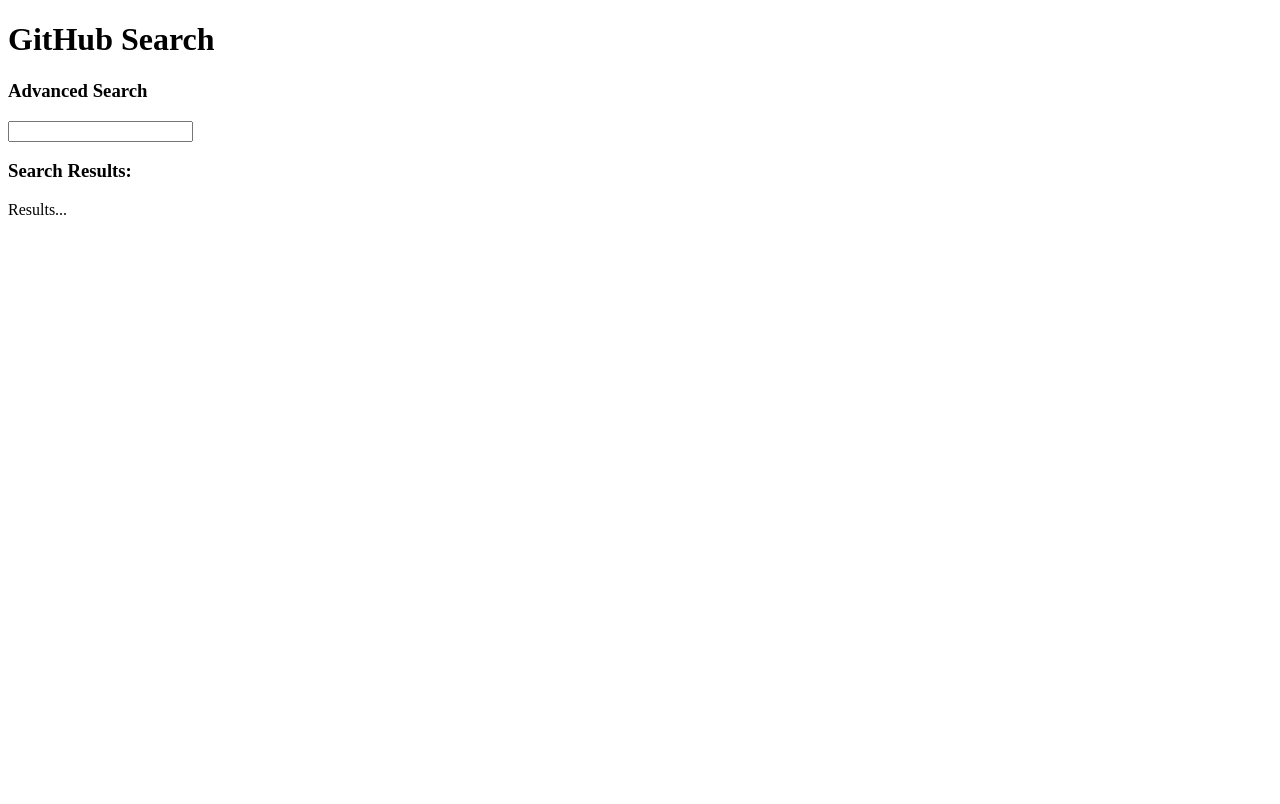
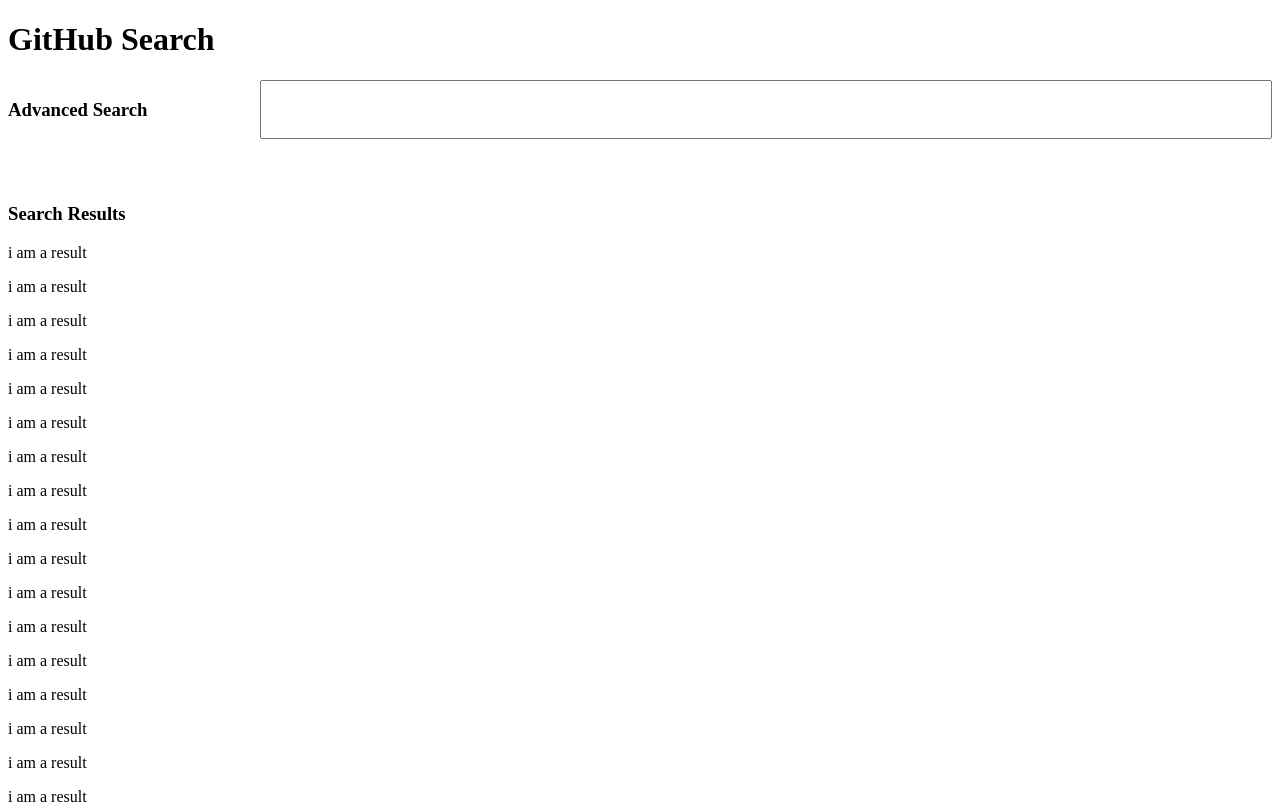
Before and after one commit to michaelyuen/github-search, a Next.js app: page / in a window 1280 px wide. Shown: the top 804 px of the page. Built offline with nearby package versions, Linux system fonts and the light colour scheme.

Commit message:
Scaffold more components -- SearchForm, SearchResults, Simple layout styles

```diff
--- /dev/null
+++ b/components/Input/Input.styles.ts
@@ -0,0 +1,5 @@
+import styled from "styled-components";
+
+export const StyledInput = styled.input`
+  padding: 0.5em;
+`;
--- a/components/Input/index.tsx
+++ b/components/Input/index.tsx
@@ -1,3 +1,6 @@
+import { StyledInput } from "./Input.styles";
+
 export const Input: React.FC = () => {
-  return <input type="text" />;
+  return <StyledInput type="text" />;
 };
+export { StyledInput };
--- a/components/ResultsContainer/index.tsx
+++ /dev/null
@@ -1,3 +0,0 @@
-export const ResultsContainer: React.FC = () => {
-  return <div>Results...</div>;
-};
--- /dev/null
+++ b/components/SearchForm/SearchForm.styles.ts
@@ -0,0 +1,18 @@
+import styled from "styled-components";
+import { StyledInput } from "../Input";
+
+export const SearchFormContainer = styled.div`
+  display: flex;
+  flex-wrap: wrap;
+  margin-bottom: 4em;
+
+  ${StyledInput} {
+    flex-grow: 1;
+  }
+
+  @media (min-width: 768px) {
+    h3 {
+      margin-right: 6em;
+    }
+  }
+`;
--- /dev/null
+++ b/components/SearchForm/index.tsx
@@ -0,0 +1,16 @@
+import { SearchFormContainer } from "./SearchForm.styles";
+import { Input } from "../Input";
+
+export interface SearchFormProps {
+  title: string;
+}
+
+export const SearchForm: React.FC<SearchFormProps> = ({ title }) => {
+  return (
+    <SearchFormContainer>
+      <h3>{title}</h3>
+      <Input />
+    </SearchFormContainer>
+  );
+};
+export { SearchFormContainer };
--- /dev/null
+++ b/components/SearchResults/SearchResults.styles.js
@@ -0,0 +1,3 @@
+import styled from "styled-components";
+
+export const SearchResultsContainer = styled.div``;
--- /dev/null
+++ b/components/SearchResults/index.tsx
@@ -0,0 +1,30 @@
+import { SearchResultsContainer } from "./SearchResults.styles";
+
+export interface SearchResultsProps {
+  noResultsMessage: string;
+  results?: Array<{
+    description: string;
+    fork: boolean;
+    license: string;
+    name: string;
+    stars: number;
+    url: string;
+  }>;
+  title: string;
+}
+
+export const SearchResults: React.FC<SearchResultsProps> = ({
+  noResultsMessage,
+  results,
+  title,
+}) => {
+  const hasResults = results && results.length > 0;
+  return (
+    <SearchResultsContainer>
+      <h3>{title}</h3>
+      {!hasResults && <p>{noResultsMessage}</p>}
+      {hasResults && results.map((result, i) => <p key={i}>i am a result</p>)}
+    </SearchResultsContainer>
+  );
+};
+export { SearchResultsContainer };
--- a/components/index.js
+++ b/components/index.js
@@ -1,2 +1,3 @@
 export * from "./Input";
-export * from "./ResultsContainer";
+export * from "./SearchResults";
+export * from "./SearchForm";
--- a/pages/index.tsx
+++ b/pages/index.tsx
@@ -1,10 +1,261 @@
 import type { NextPage } from "next";
 import Head from "next/head";
-import { Input, ResultsContainer } from "../components";
+import { SearchForm, SearchResults } from "../components";
+
+const mockResults = [
+  {
+    description:
+      "A declarative, efficient, and flexible JavaScript library for building user interfaces.",
+    fork: false,
+    license: "MIT License",
+    name: "facebook/react",
+    stars: 133778,
+    url: "https://github.com/facebook/react",
+  },
+  {
+    description: " React+webpack+redux+ant design+axios+less全家桶后台管理框架",
+    fork: false,
+    license: "MIT License",
+    name: "duxianwei520/react",
+    stars: 2965,
+    url: "https://github.com/duxianwei520/react",
+  },
+  {
+    description: "Event-driven, non-blocking I/O with PHP.",
+    fork: false,
+    license: "MIT License",
+    name: "reactphp/react",
+    stars: 6989,
+    url: "https://github.com/reactphp/react",
+  },
+  {
+    description: "基于react的企业后台管理开发框架",
+    fork: false,
+    license: "MIT License",
+    name: "react-redux-antd-es6/react",
+    stars: 563,
+    url: "https://github.com/react-redux-antd-es6/react",
+  },
+  {
+    description: "Declarative routing for React",
+    fork: false,
+    license: "MIT License",
+    name: "ReactTraining/react-router",
+    stars: 37143,
+    url: "https://github.com/ReactTraining/react-router",
+  },
+  {
+    description: "The React Framework",
+    fork: false,
+    license: "MIT License",
+    name: "zeit/next.js",
+    stars: 39675,
+    url: "https://github.com/zeit/next.js",
+  },
+  {
+    description: "Set up a modern web app by running one command.",
+    fork: false,
+    license: "MIT License",
+    name: "facebook/create-react-app",
+    stars: 70264,
+    url: "https://github.com/facebook/create-react-app",
+  },
+  {
+    description: "Examples for the React Quickly book. ",
+    fork: false,
+    license: "MIT License",
+    name: "azat-co/react",
+    stars: 199,
+    url: "https://github.com/azat-co/react",
+  },
+  {
+    description: "🔼 UI-Router for React",
+    fork: false,
+    license: "MIT License",
+    name: "ui-router/react",
+    stars: 329,
+    url: "https://github.com/ui-router/react",
+  },
+  {
+    description:
+      ":fire: A highly scalable, offline-first foundation with the best developer experience and a focus on performance and best practices.",
+    fork: false,
+    license: "MIT License",
+    name: "react-boilerplate/react-boilerplate",
+    stars: 23106,
+    url: "https://github.com/react-boilerplate/react-boilerplate",
+  },
+  {
+    description: "Get started with React, Redux, and React-Router.",
+    fork: false,
+    license: "MIT License",
+    name: "davezuko/react-redux-starter-kit",
+    stars: 10420,
+    url: "https://github.com/davezuko/react-redux-starter-kit",
+  },
+  {
+    description:
+      "An advanced, composable, functional reactive model-view-viewmodel framework for all .NET platforms that is inspired by functional reactive programming. ReactiveUI allows you to  abstract mutable state away from your user interfaces, express the idea around a feature in one readable place and improve the testability of your application.",
+    fork: false,
+    license: "MIT License",
+    name: "reactiveui/ReactiveUI",
+    stars: 4747,
+    url: "https://github.com/reactiveui/ReactiveUI",
+  },
+  {
+    description: "A themable React component library",
+    fork: false,
+    license: "MIT License",
+    name: "stardust-ui/react",
+    stars: 334,
+    url: "https://github.com/stardust-ui/react",
+  },
+  {
+    description: "The Select Component for React.js",
+    fork: false,
+    license: "MIT License",
+    name: "JedWatson/react-select",
+    stars: 17422,
+    url: "https://github.com/JedWatson/react-select",
+  },
+  {
+    description: "Official React bindings for Redux",
+    fork: false,
+    license: "MIT License",
+    name: "reduxjs/react-redux",
+    stars: 17654,
+    url: "https://github.com/reduxjs/react-redux",
+  },
+  {
+    description: "Bootstrap components built with React",
+    fork: false,
+    license: "MIT License",
+    name: "react-bootstrap/react-bootstrap",
+    stars: 15989,
+    url: "https://github.com/react-bootstrap/react-bootstrap",
+  },
+  {
+    description:
+      "React Starter Kit — isomorphic web app boilerplate (Node.js, Express, GraphQL, React.js, Babel, PostCSS, Webpack, Browsersync)",
+    fork: false,
+    license: "MIT License",
+    name: "kriasoft/react-starter-kit",
+    stars: 19390,
+    url: "https://github.com/kriasoft/react-starter-kit",
+  },
+  {
+    description:
+      "React components for efficiently rendering large lists and tabular data",
+    fork: false,
+    license: "MIT License",
+    name: "bvaughn/react-virtualized",
+    stars: 16384,
+    url: "https://github.com/bvaughn/react-virtualized",
+  },
+  {
+    description:
+      "UI component dev & test: React, Vue, Angular, React Native, Ember, Web Components & more!",
+    fork: false,
+    license: "MIT License",
+    name: "storybookjs/storybook",
+    stars: 40116,
+    url: "https://github.com/storybookjs/storybook",
+  },
+  {
+    description: "Your One-Stop solution for a full-stack universal Redux App!",
+    fork: false,
+    license: "MIT License",
+    name: "reactGo/reactGo",
+    stars: 2618,
+    url: "https://github.com/reactGo/reactGo",
+  },
+  {
+    description: "React Native for Web",
+    fork: false,
+    license: "MIT License",
+    name: "necolas/react-native-web",
+    stars: 14466,
+    url: "https://github.com/necolas/react-native-web",
+  },
+  {
+    description: "React carousel component ",
+    fork: false,
+    license: "MIT License",
+    name: "akiran/react-slick",
+    stars: 7251,
+    url: "https://github.com/akiran/react-slick",
+  },
+  {
+    description: "JavaScript Testing utilities for React",
+    fork: false,
+    license: "MIT License",
+    name: "airbnb/enzyme",
+    stars: 17703,
+    url: "https://github.com/airbnb/enzyme",
+  },
+  {
+    description: "Mobile, desktop and website Apps with the same code",
+    fork: false,
+    license: "MIT License",
+    name: "benoitvallon/react-native-nw-react-calculator",
+    stars: 4843,
+    url: "https://github.com/benoitvallon/react-native-nw-react-calculator",
+  },
+  {
+    description:
+      "A frontend Framework for building admin applications running in the browser on top of REST/GraphQL APIs, using ES6, React and Material Design",
+    fork: false,
+    license: "MIT License",
+    name: "marmelab/react-admin",
+    stars: 9012,
+    url: "https://github.com/marmelab/react-admin",
+  },
+  {
+    description: "Cross Platform React Native UI Toolkit",
+    fork: false,
+    license: "MIT License",
+    name: "react-native-training/react-native-elements",
+    stars: 16723,
+    url: "https://github.com/react-native-training/react-native-elements",
+  },
+  {
+    description: "Simple React Bootstrap 4 components",
+    fork: false,
+    license: "MIT License",
+    name: "reactstrap/reactstrap",
+    stars: 8026,
+    url: "https://github.com/reactstrap/reactstrap",
+  },
+  {
+    description: "Modern React with Redux",
+    fork: false,
+    license: "MIT License",
+    name: "StephenGrider/ReduxCasts",
+    stars: 2462,
+    url: "https://github.com/StephenGrider/ReduxCasts",
+  },
+  {
+    description:
+      "React + Redux starter kit / boilerplate with Babel, hot reloading, testing, linting and a working example app built in",
+    fork: false,
+    license: "MIT License",
+    name: "coryhouse/react-slingshot",
+    stars: 9401,
+    url: "https://github.com/coryhouse/react-slingshot",
+  },
+  {
+    description: "一个 react + redux 的完整项目 和 个人总结",
+    fork: false,
+    license: "MIT License",
+    name: "bailicangdu/react-pxq",
+    stars: 6270,
+    url: "https://github.com/bailicangdu/react-pxq",
+  },
+];
 
 const Home: NextPage = () => {
   return (
-    <div>
+    <>
       <Head>
         <title>GitHub Search</title>
         <meta
@@ -16,12 +267,14 @@
 
       <main>
         <h1>GitHub Search</h1>
-        <h3>Advanced Search</h3>
-        <Input />
-        <h3>Search Results:</h3>
-        <ResultsContainer />
+        <SearchForm title="Advanced Search" />
+        <SearchResults
+          noResultsMessage="No Results..."
+          results={mockResults}
+          title="Search Results"
+        />
       </main>
-    </div>
+    </>
   );
 };
 
```
Also changed, not shown: styles/GlobalStyle.js (+3 -7 lines), 1 other file (tests, documents, lock files or other folders).
